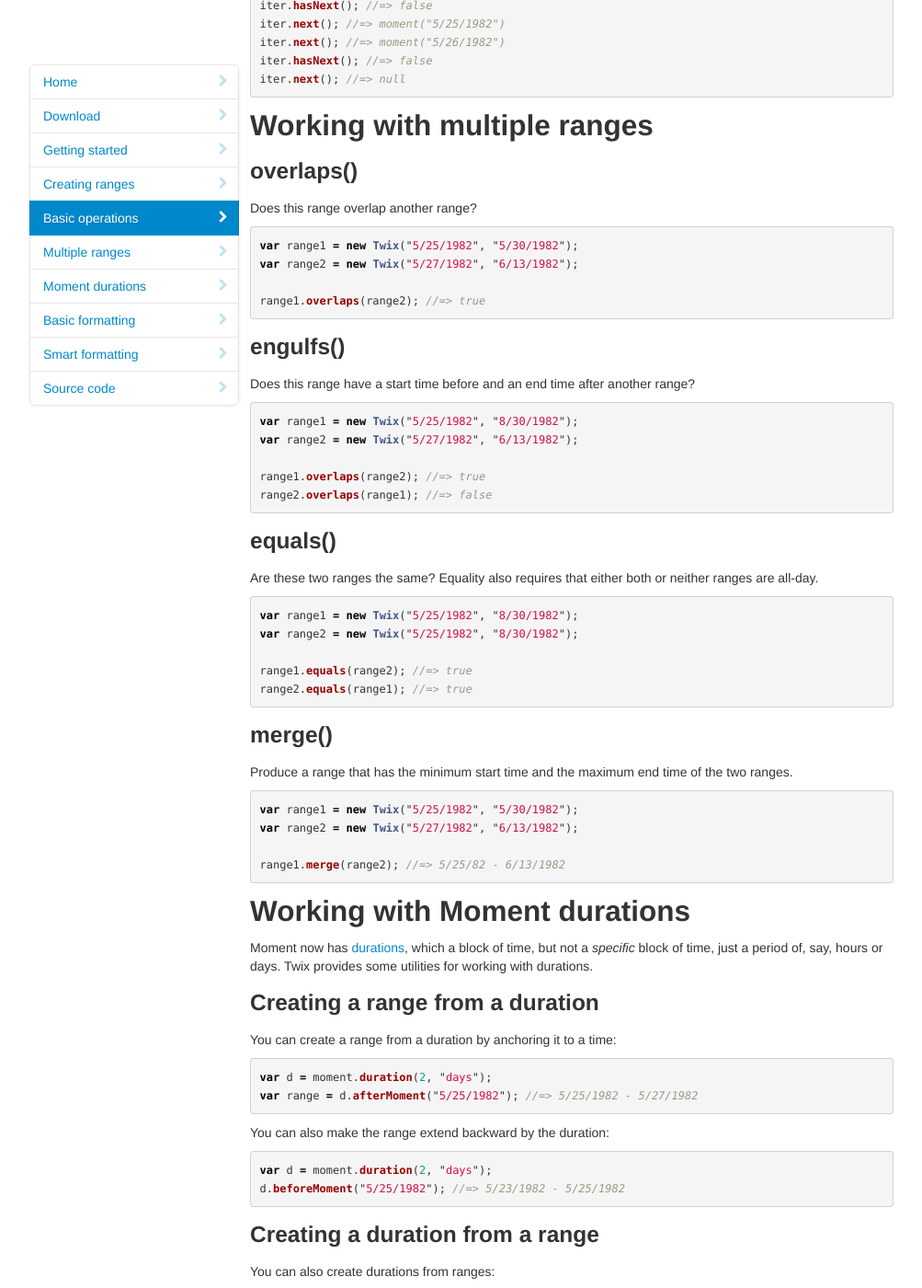
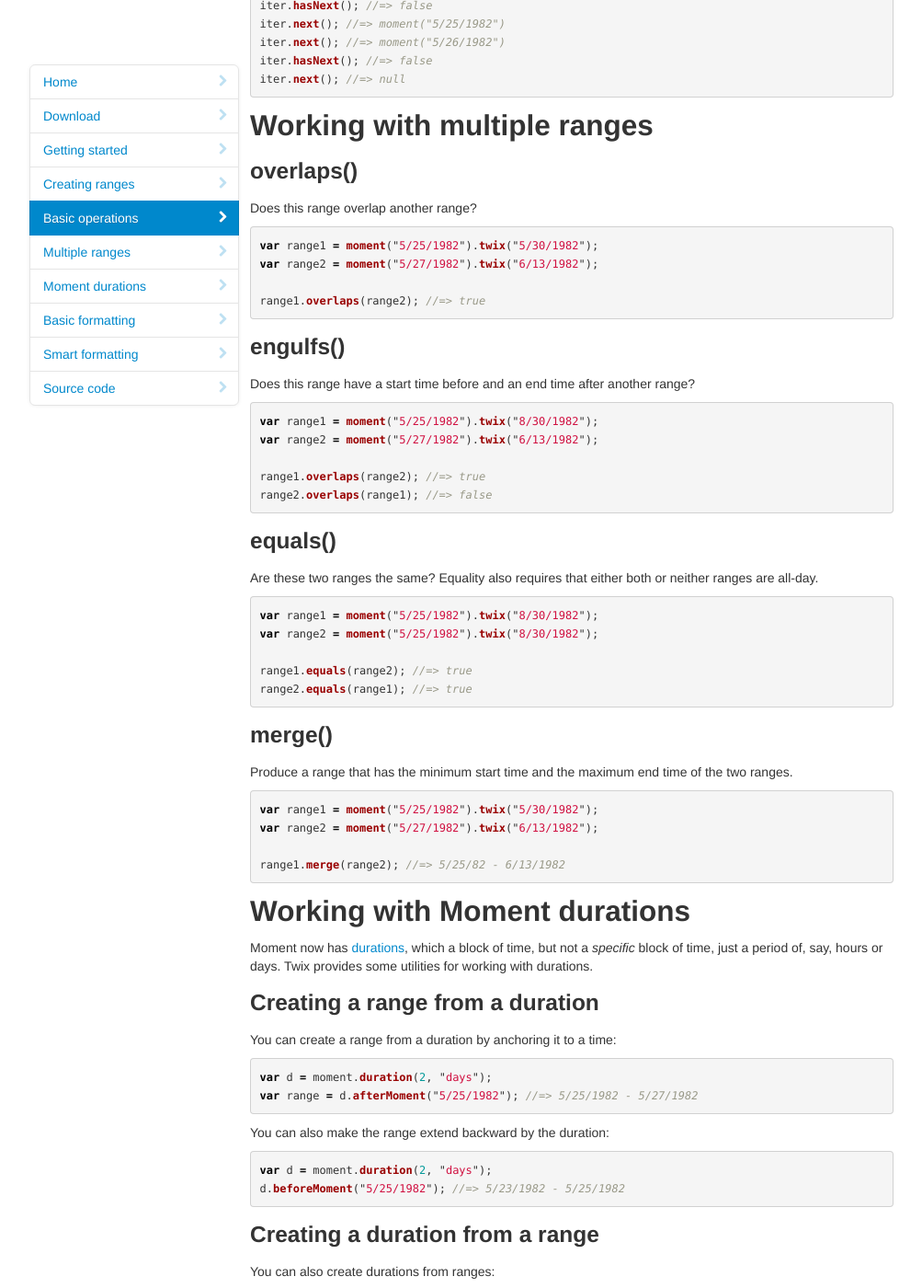
Before and after one commit to icambron/twix.js, a Jekyll site: the page built from index.markdown, in a window 1280 px wide and 1400 px high, scrolled down 3414 px. Shown: the whole window at 92% size, without its empty margins (138-1141 px from the left). Built offline with Jekyll 4.4.1, drawn with Linux system fonts in a browser that asks for light colours; nearby versions of some CDN libraries; Markdown is read by kramdown in place of the engine named in the settings.

Commit message:
updating docs to use new prefered methods

````diff
--- a/index.markdown
+++ b/index.markdown
@@ -197,8 +197,8 @@ iter.next(); //=> null
 Does this range overlap another range?
 
 ```js
-var range1 = new Twix("5/25/1982", "5/30/1982");
-var range2 = new Twix("5/27/1982", "6/13/1982");
+var range1 = moment("5/25/1982").twix("5/30/1982");
+var range2 = moment("5/27/1982").twix("6/13/1982");
 
 range1.overlaps(range2); //=> true
 ```
@@ -207,8 +207,8 @@ range1.overlaps(range2); //=> true
 Does this range have a start time before and an end time after another range?
 
 ```js
-var range1 = new Twix("5/25/1982", "8/30/1982");
-var range2 = new Twix("5/27/1982", "6/13/1982");
+var range1 = moment("5/25/1982").twix("8/30/1982");
+var range2 = moment("5/27/1982").twix("6/13/1982");
 
 range1.overlaps(range2); //=> true
 range2.overlaps(range1); //=> false
@@ -218,8 +218,8 @@ range2.overlaps(range1); //=> false
 Are these two ranges the same? Equality also requires that either both or neither ranges are all-day.
 
 ```js
-var range1 = new Twix("5/25/1982", "8/30/1982");
-var range2 = new Twix("5/25/1982", "8/30/1982");
+var range1 = moment("5/25/1982").twix("8/30/1982");
+var range2 = moment("5/25/1982").twix("8/30/1982");
 
 range1.equals(range2); //=> true
 range2.equals(range1); //=> true
@@ -229,8 +229,8 @@ range2.equals(range1); //=> true
 Produce a range that has the minimum start time and the maximum end time of the two ranges.
 
 ```js
-var range1 = new Twix("5/25/1982", "5/30/1982");
-var range2 = new Twix("5/27/1982", "6/13/1982");
+var range1 = moment("5/25/1982").twix("5/30/1982");
+var range2 = moment("5/27/1982").twix("6/13/1982");
 
 range1.merge(range2); //=> 5/25/82 - 6/13/1982
 ```
````
